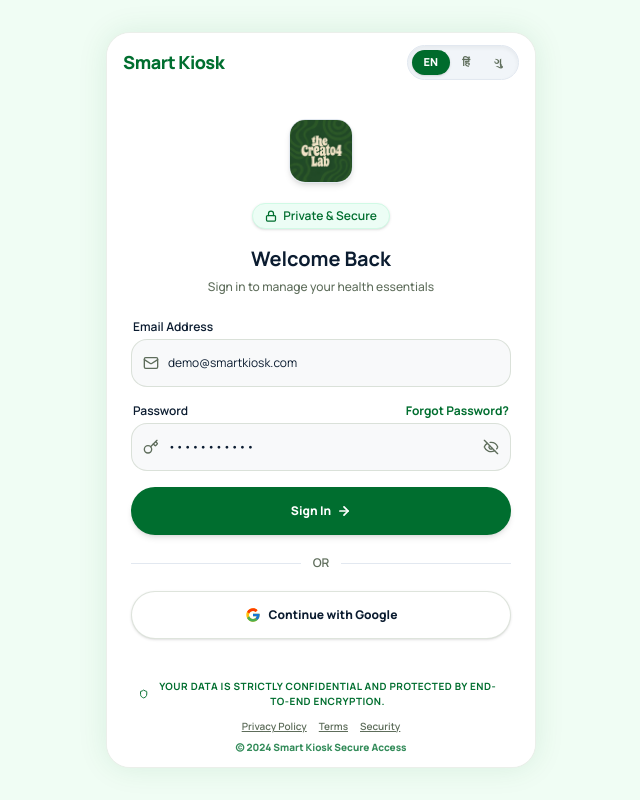
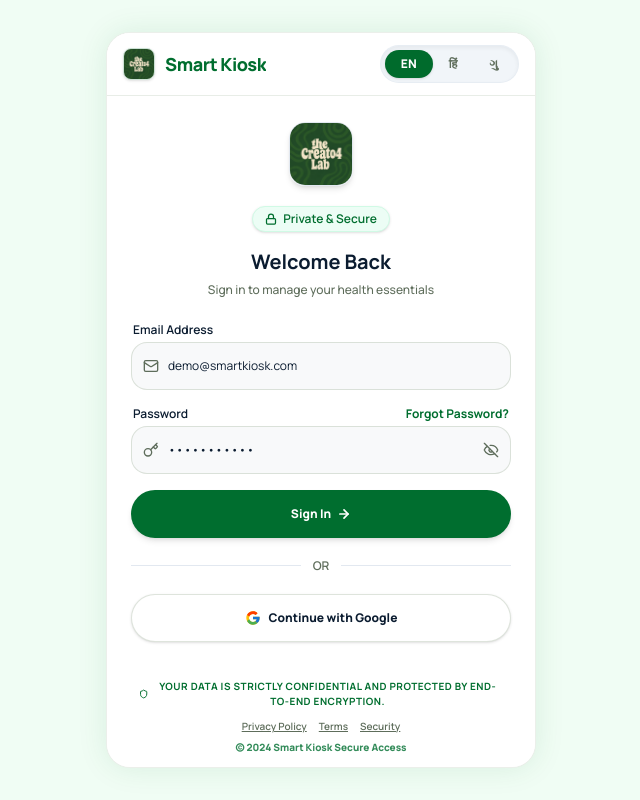
Before and after one commit to CHAUHANRUDRA24/KioskMobile, a React (Vite) app: page / in a window 1280 px wide. Shown: the whole page, without its empty margins (319-959 px from the left). Built offline with nearby package versions, Linux system fonts and the light colour scheme.

Commit message:
Update Sign In screen header to display Creator Lab logo and a consistent brand layout

```diff
--- a/src/LoginScreen.tsx
+++ b/src/LoginScreen.tsx
@@ -146,14 +146,21 @@
   return (
     <div className="w-full flex-grow flex flex-col justify-between bg-white text-[#0b1c30] select-none h-full overflow-y-auto no-scrollbar">
       {/* Header */}
-      <header className="w-full flex justify-between items-center px-4 py-3 bg-transparent shrink-0">
-        <div className="flex items-center gap-2">
-          <h1 className="font-sans font-extrabold text-lg tracking-tight text-[#006e2f]">Smart Kiosk</h1>
+      <header className="w-full flex justify-between items-center px-4 py-3 bg-white border-b border-[#bdcaba]/35 shrink-0 transition-all select-none">
+        <div className="flex items-center gap-2.5 min-w-0">
+          <img
+            src={logoImg}
+            alt="Creator Lab"
+            className="w-8 h-8 rounded-lg border border-[#006e2f]/20 shadow-sm flex-shrink-0 object-cover"
+          />
+          <h1 className="font-sans font-extrabold text-lg tracking-tight text-[#006e2f] truncate">
+            Smart Kiosk
+          </h1>
         </div>
-        <div className="flex bg-slate-100 rounded-full p-1 border border-slate-200 shadow-inner">
+        <div className="flex bg-slate-100 rounded-full p-1 border border-slate-200/60 shadow-inner">
           <button
             onClick={() => setLang('en')}
-            className={`px-3 py-1 text-[11px] font-extrabold rounded-full transition-all cursor-pointer ${
+            className={`px-4 py-1.5 text-xs font-extrabold rounded-full transition-all cursor-pointer ${
               lang === 'en' ? 'bg-[#006b2c] text-white shadow-sm' : 'text-[#5e6d5b] hover:text-[#0b1c30]'
             }`}
           >
@@ -161,7 +168,7 @@
           </button>
           <button
             onClick={() => setLang('hi')}
-            className={`px-3 py-1 text-[11px] font-extrabold rounded-full transition-all cursor-pointer ${
+            className={`px-4 py-1.5 text-xs font-extrabold rounded-full transition-all cursor-pointer ${
               lang === 'hi' ? 'bg-[#006b2c] text-white shadow-sm' : 'text-[#5e6d5b] hover:text-[#0b1c30]'
             }`}
           >
@@ -169,7 +176,7 @@
           </button>
           <button
             onClick={() => setLang('gu')}
-            className={`px-3 py-1 text-[11px] font-extrabold rounded-full transition-all cursor-pointer ${
+            className={`px-4 py-1.5 text-xs font-extrabold rounded-full transition-all cursor-pointer ${
               lang === 'gu' ? 'bg-[#006b2c] text-white shadow-sm' : 'text-[#5e6d5b] hover:text-[#0b1c30]'
             }`}
           >
```
